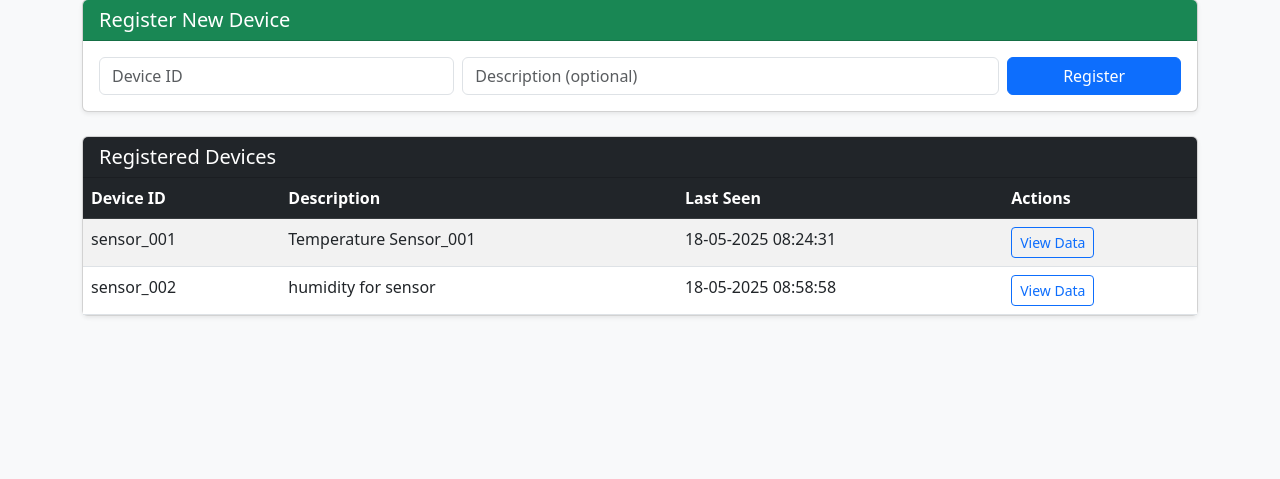
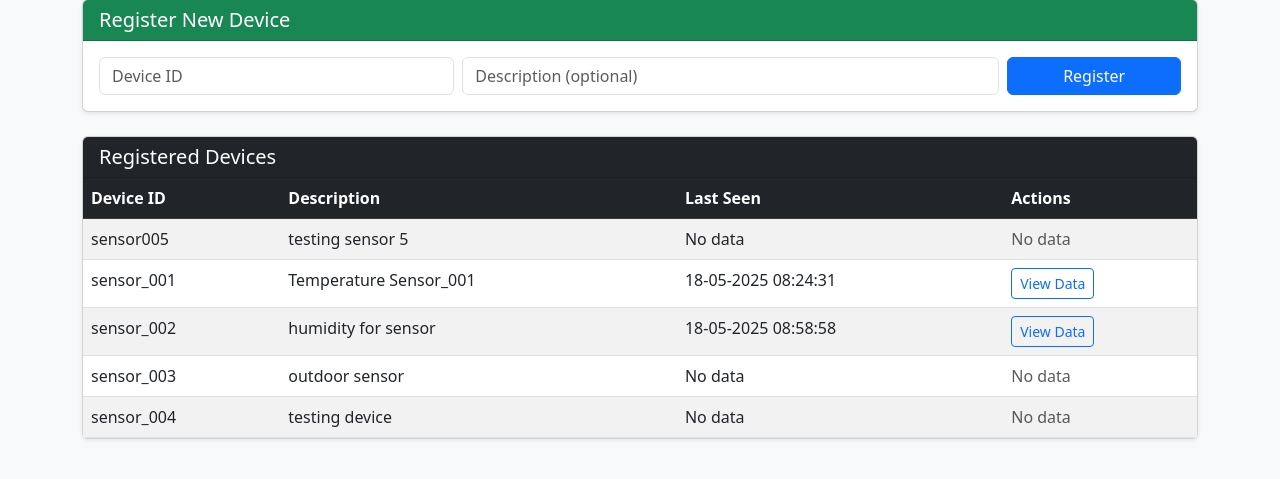
Before and after one commit to gak92/IoT_Platform, a Flask app: page / in a window 1280 px wide. Shown: the part 121-600 px from the top of the page. Run offline with Flask 3, Linux system fonts and the light colour scheme.

Commit message:
Now update the code to display the registered device straightaway, even if it does not have any sensor data

```diff
--- a/main.py
+++ b/main.py
@@ -170,7 +170,8 @@ def parse_time(time):
 
 @app.route('/')
 def test():
-    devices = Device.query.join(SensorData).order_by(SensorData.timestamp).all()
+    # devices = Device.query.join(SensorData).order_by(SensorData.timestamp).all()
+    devices = Device.query.order_by(Device.device_id).all()
     return render_template('index.html', devices=devices, parse_time=parse_time)
 
 
--- a/templates/index.html
+++ b/templates/index.html
@@ -63,7 +63,11 @@
                                 {% endif %}
                             </td>
                             <td>
-                                <a href="{{ url_for('device', device_id=device.device_id) }}" class="btn btn-sm btn-outline-primary">View Data</a>
+                                {% if device.sensordatas %}
+                                    <a href="{{ url_for('device', device_id=device.device_id) }}" class="btn btn-sm btn-outline-primary">View Data</a>
+                                {% else %}
+                                    <span class="text-muted">No data</span>
+                                {% endif %}
                             </td>
                         </tr>
                     {% endfor %}
```
Also changed, not shown: instance/database.db.
